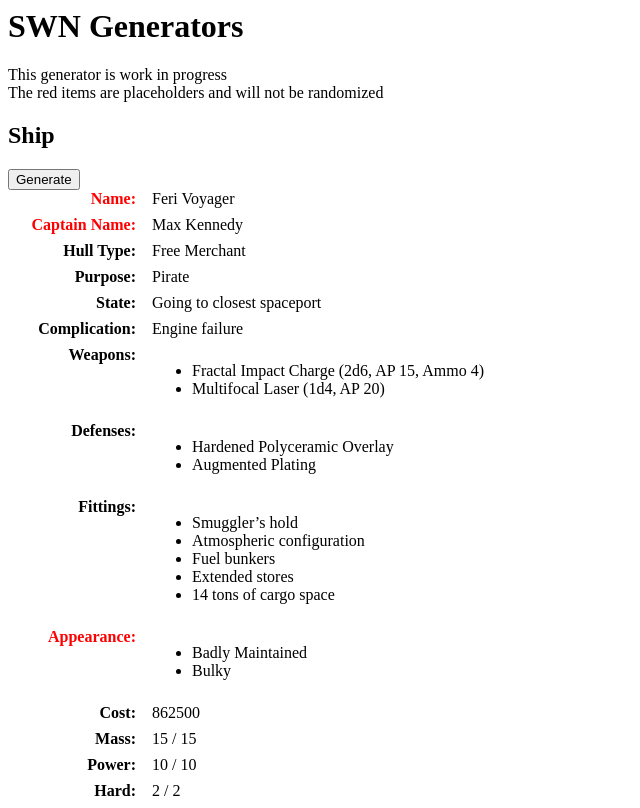
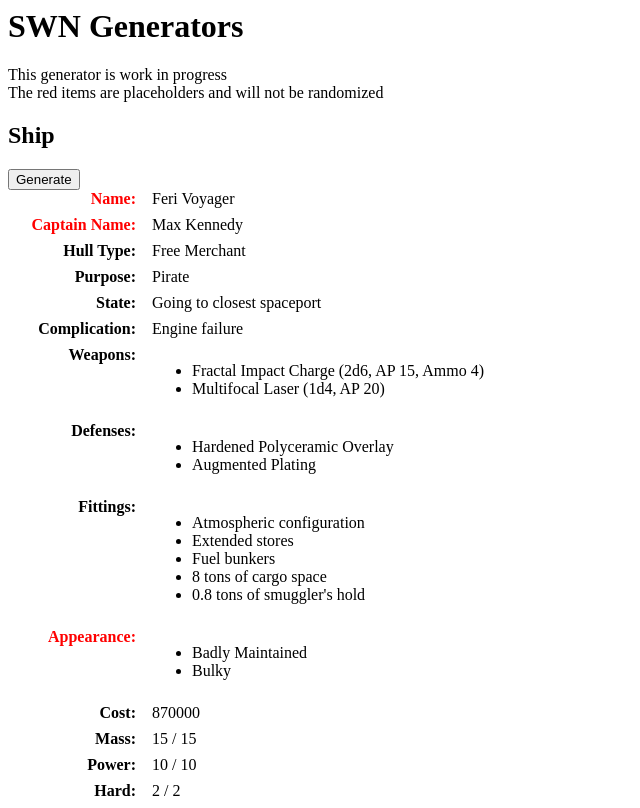
Before and after one commit to Zeikko/swn-generators, a React (Vite) app: page / in a window 1280 px wide. Shown: the whole page, without its empty margins (0-640 px from the left). Built offline with nearby package versions, Linux system fonts and the light colour scheme.

Commit message:
Calculate smuggler's hold properly

```diff
--- a/src/generators/ship.js
+++ b/src/generators/ship.js
@@ -151,7 +151,7 @@ export function generateFitting(resources, hullClass, fittings) {
     { value: 'Ship bay/frigate',           cost: 1000000, costMultiplier: false, power: 1, powerMultiplier: false, mass: 4,   massMultiplier: false, hullClass: 'Capital' },
     { value: 'Ship’s locker',              cost: 2000,    costMultiplier: true,  power: 0, powerMultiplier: false, mass: 0,   massMultiplier: false, hullClass: 'Frigate' },
     { value: 'Shiptender mount',           cost: 25000,   costMultiplier: true,  power: 1, powerMultiplier: false, mass: 1,   massMultiplier: false, hullClass: 'Frigate' },
-    { value: 'Smuggler’s hold',            cost: 2500,    costMultiplier: true,  power: 0, powerMultiplier: false, mass: 1,   massMultiplier: false, hullClass: 'Fighter' },
+    { value: 'Smuggler’s hold',            cost: 2500,    costMultiplier: true,  power: 0, powerMultiplier: false, mass: 1,   massMultiplier: false, hullClass: 'Fighter', multiple: true },
     { value: 'Survey sensor array',        cost: 5000,    costMultiplier: true,  power: 2, powerMultiplier: false, mass: 1,   massMultiplier: false, hullClass: 'Frigate' },
     { value: 'System drive',               cost: 0,       costMultiplier: false, power: 1, powerMultiplier: true,  mass: 2,   massMultiplier: true,  hullClass: 'Fighter' },
   //{ value: 'Teleportation pads',         cost: 10000,   costMultiplier: false, power: 0, powerMultiplier: false, mass: 0,   massMultiplier: false, hullClass: 'Frigate' },
@@ -218,20 +218,24 @@ function calculateResources(resources, hullType, option) {
 
 function calculateCargoSpace(fittings, hullClass) {
   let cargoCount = 0
-  const fittingsWithoutCargo = fittings.filter(fitting => {
+  let smugglersCount = 0
+  let fittingsWithoutCargo = fittings.filter(fitting => {
     if (fitting.value === 'Cargo space') {
       cargoCount = cargoCount + 1
-      return false
     }
-    return true
+    if (fitting.value === 'Smuggler’s hold') {
+      smugglersCount = smugglersCount + 1
+    }
+    return fitting.value !== 'Cargo space' && fitting.value !== 'Smuggler’s hold'
   })
   const cargoMultiplier = calculateCargoMultiplier(hullClass)
-  return [
-    ...fittingsWithoutCargo,
-    {
-      value: `${cargoCount * cargoMultiplier} tons of cargo space`
-    }
-  ]
+  if (cargoCount) {
+    fittingsWithoutCargo = [ ...fittingsWithoutCargo, { value: `${cargoCount * cargoMultiplier} tons of cargo space` }]
+  }
+  if (smugglersCount) {
+    fittingsWithoutCargo = [ ...fittingsWithoutCargo, { value: `${smugglersCount * cargoMultiplier / 10} tons of smuggler's hold` }]
+  }
+  return fittingsWithoutCargo
 }
 
 function calculateCargoMultiplier(hullClass) {
```
